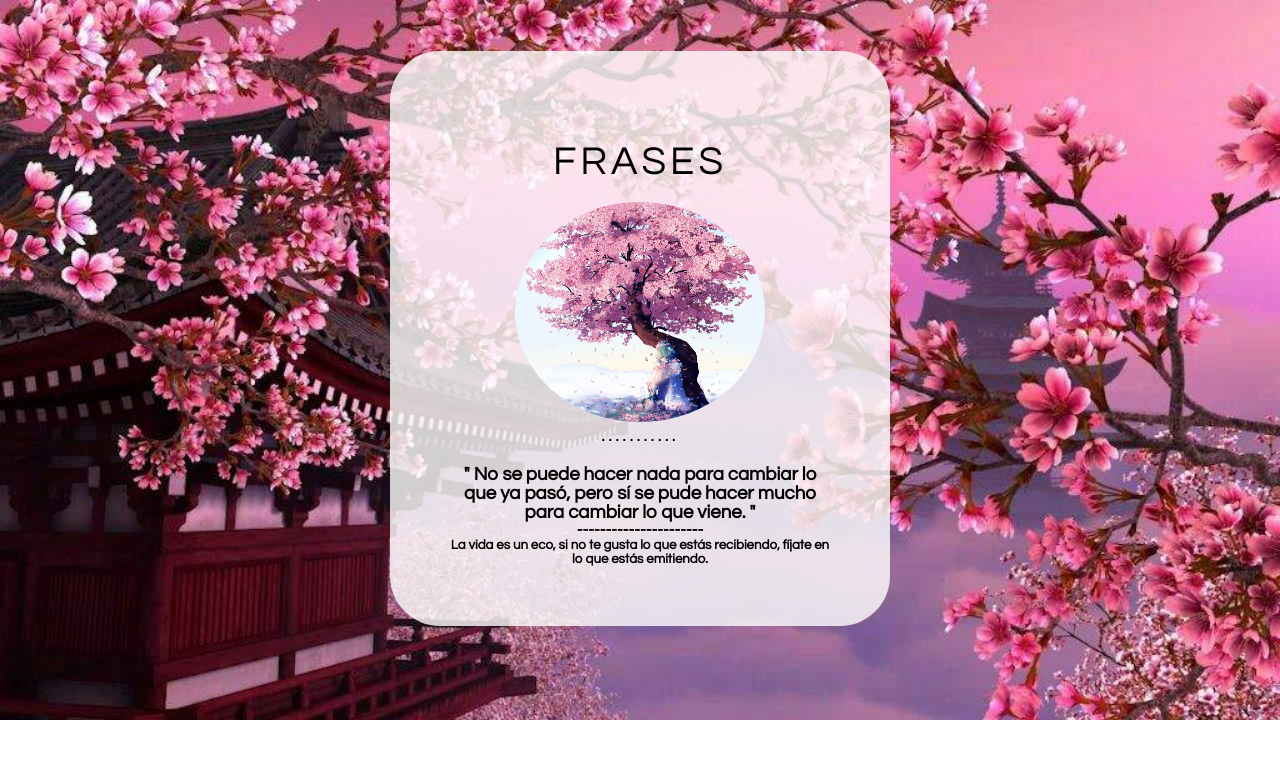
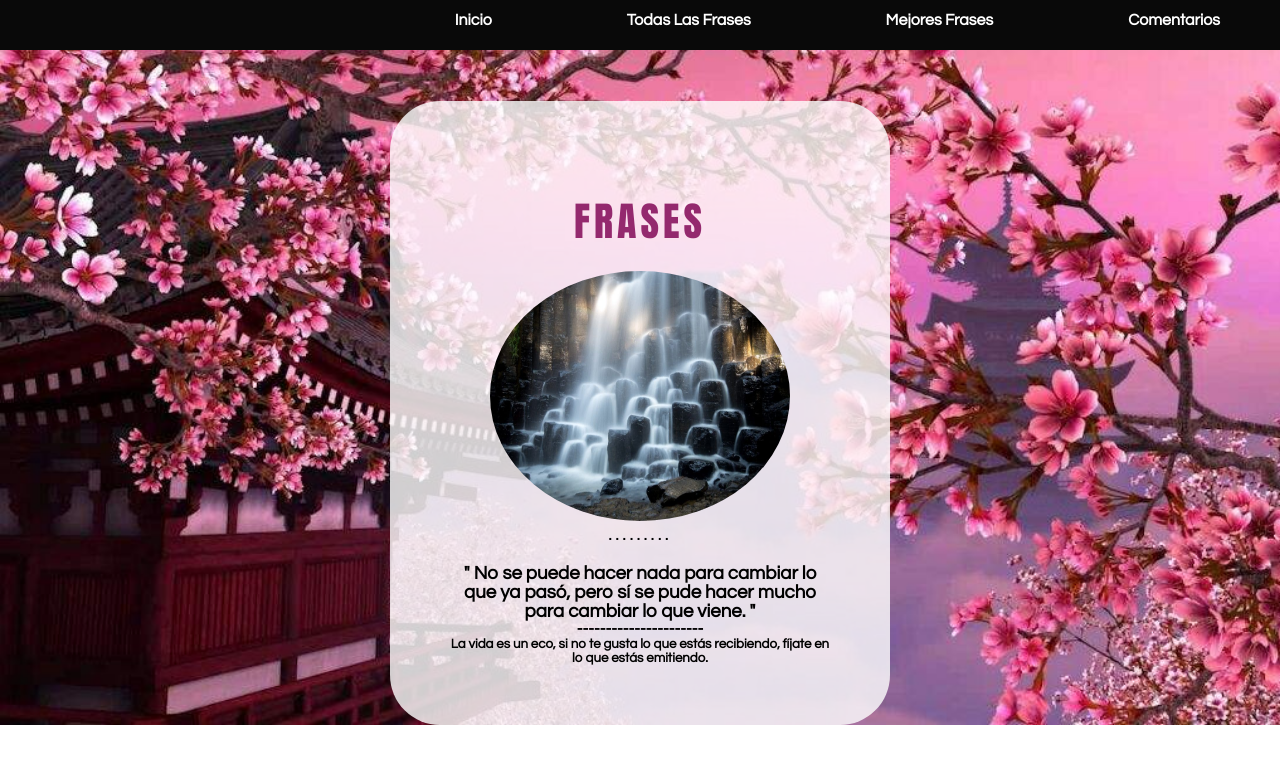
Before and after one commit to AlexandraDuran/Project_1, a plain HTML site: page index.html in a window 1280 px wide. Drawn offline with Linux system fonts and the light colour scheme.

Commit message:
cambios del proyecto

```diff
--- a/index.html
+++ b/index.html
@@ -9,15 +9,27 @@
     <link rel="stylesheet" href="style.css">
     <head>
         <body>
+            <header>
+        <div class ="menu">
+            <nav id="main">
+                <ul>
+                    <li><a href=" ">Inicio</a></li>
+                    <li><a href=" ">Todas Las Frases</a></li>
+                    <li><a href=" ">Mejores Frases</a></li>
+                    <li><a href=" ">Comentarios</a>
+
+                </ul>
+            </nav>
+        </div>
+    </header>
             <section class="box">
                 <h1>FRASES</h1>
-                <img src="pg.jpg" width="250" alt="" class="box-img">
-                <h2>...........</h2>
+                <img src="cascada.jpg" width="300" height="250" alt="" class="box-img">
+                <h2>.........</h2>
                 <h3>" No se puede hacer nada para cambiar lo que ya pasó, pero sí se pude hacer mucho para cambiar lo que viene. "</h3>
                 <h4>----------------------</h4>
                 <h5> La vida es un eco, si no te gusta lo que estás recibiendo, fíjate en lo que estás emitiendo.</h5>
            </section>
-
 
 </head>
 <body>
--- a/style.css
+++ b/style.css
@@ -7,6 +7,35 @@ body{
     background: url("hq.jpg") no-repeat;
     background-size: cover;
     font-family: 'century Gothic', sans-serif;
+}
+header{
+    background-color: rgb(9, 9, 9) ;
+    width: 100%;
+    clear: both;
+    content: '';
+    display: table;
+    height: 50px;
+}
+.menu{
+    width: 900 px;
+    margin: 0 ;
+}
+
+nav{
+    float:right;
+}
+nav ul li{
+    list-style: none;/*borrar viñetas*/
+    margin-left: 75px;
+    margin-right: 60px;
+    padding: 12px 0;
+    float: left;
+    position: relative;
+}
+nav ul li a{
+    text-decoration: none;
+    color:rgb(255, 255, 255);
+    font-weight: bold;
 }
 .box{
     width: 500px;
@@ -36,3 +65,8 @@ body{
 .box p{
     text-align: justify;
 }
+
+h1{
+    font-family: Impact, Haettenschweiler, 'Arial Narrow Bold', sans-serif;
+    color: rgb(148, 41, 110);
+}
```
Also changed, not shown: cascada.jpg (added).
